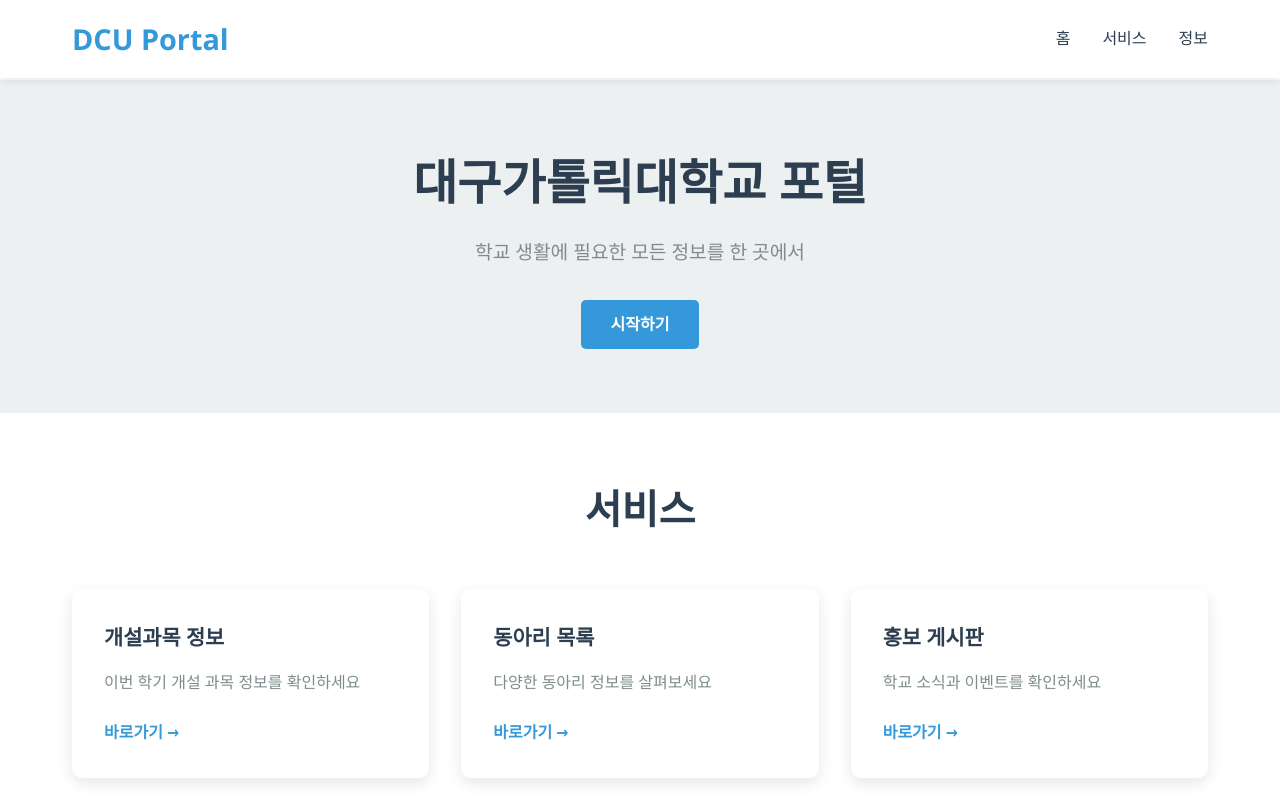
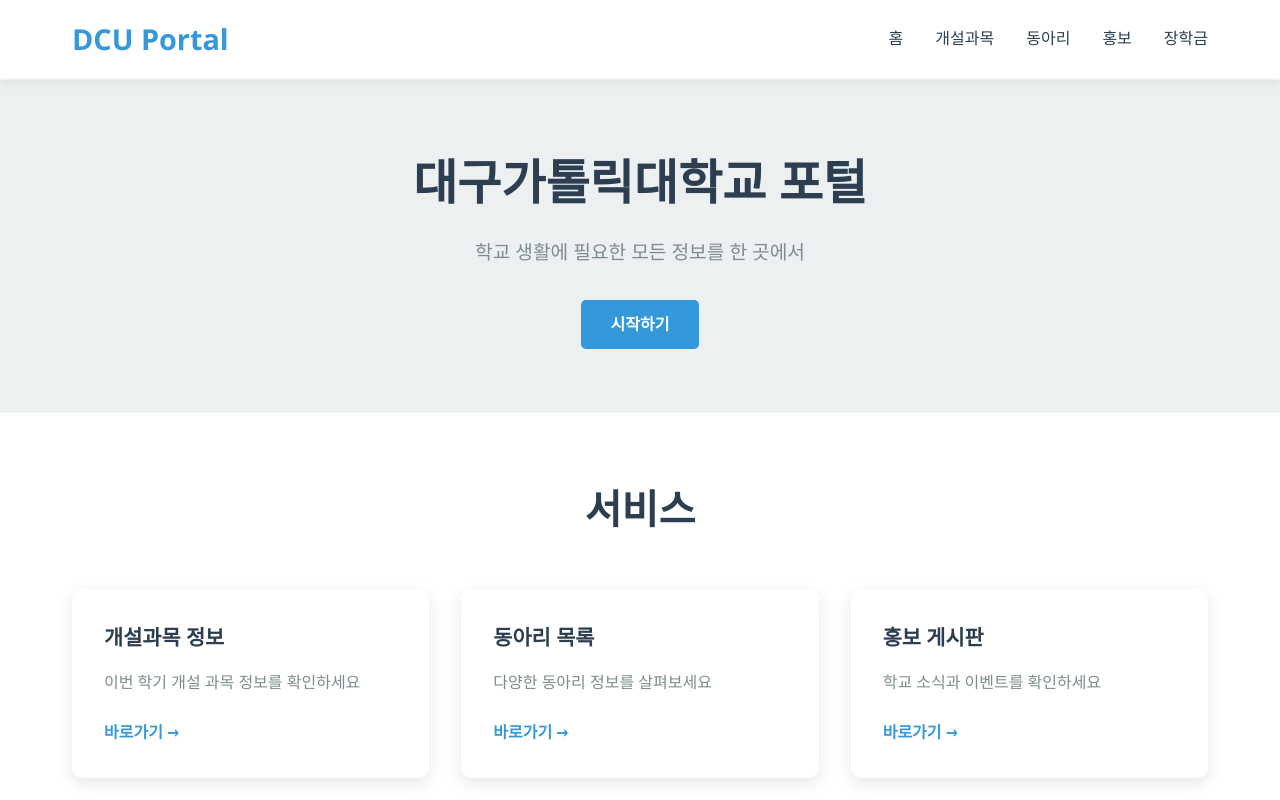
Before and after one commit to ideonq/study_blog.github.io, a plain HTML site: page index.html in a window 1280 px wide. Shown: the top 800 px of the page. Drawn offline with Linux system fonts and the light colour scheme.

Commit message:
Update index.html

```diff
--- a/index.html
+++ b/index.html
@@ -252,9 +252,11 @@
         <nav class="nav">
             <div class="logo">DCU Portal</div>
             <ul class="nav-menu">
-                <li><a href="#home">홈</a></li>
-                <li><a href="#services">서비스</a></li>
-                <li><a href="#info">정보</a></li>
+                <li><a href="index.html">홈</a></li>
+                <li><a href="courses.html">개설과목</a></li>
+                <li><a href="clubs.html">동아리</a></li>
+                <li><a href="promotion.html">홍보</a></li>
+                <li><a href="scholarship.html">장학금</a></li>
             </ul>
         </nav>
     </header>
@@ -262,7 +264,7 @@
     <section class="main" id="home">
         <h1>대구가톨릭대학교 포털</h1>
         <p>학교 생활에 필요한 모든 정보를 한 곳에서</p>
-        <a href="#services" class="btn">시작하기</a>
+        <a href="courses.html" class="btn">시작하기</a>
     </section>
 
     <section class="cards" id="services">
```
